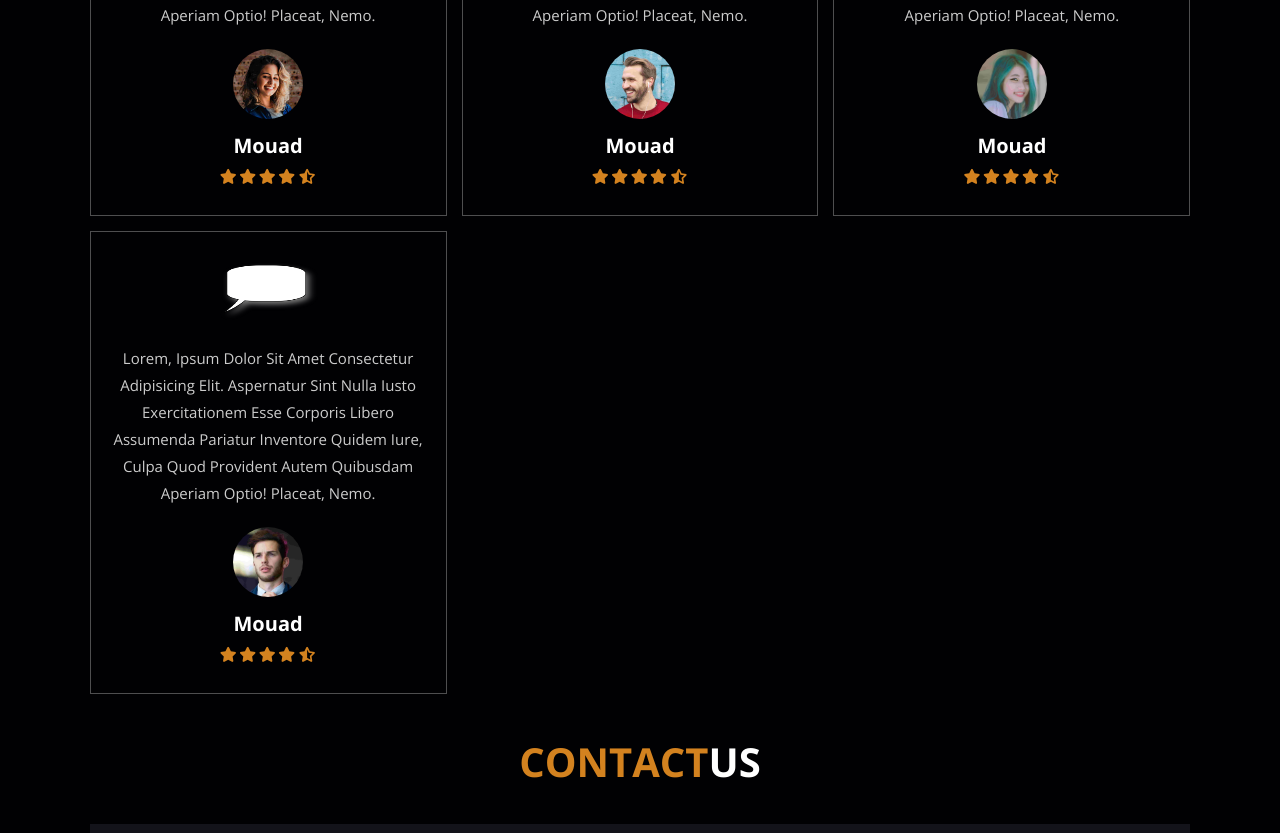
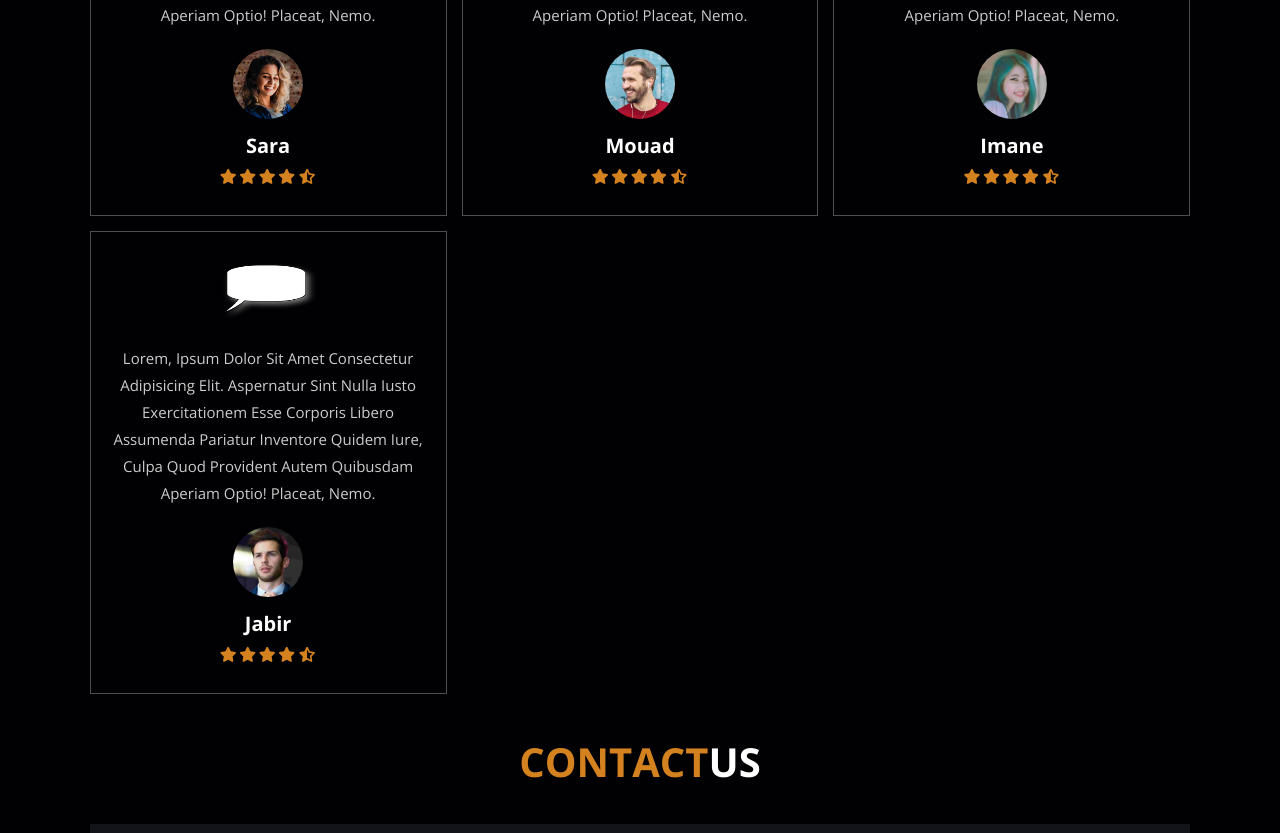
Before and after one commit to MouadHallaffou/mon_premier_projet_pour_coffe, a plain HTML site: page index.html in a window 1280 px wide. Shown: the part 3120-3953 px from the top of the page. Drawn offline with nearby package versions, Linux system fonts and the light colour scheme; grey boxes are pictures that could not be loaded.

Commit message:
Update user names in testimonials

```diff
--- a/index.html
+++ b/index.html
@@ -230,7 +230,7 @@
         <img src="photo/dialogue-window-g16f55abe4_640.png" class="quote" alt="">
         <p>Lorem, ipsum dolor sit amet consectetur adipisicing elit. Aspernatur sint nulla iusto exercitationem esse corporis libero assumenda pariatur inventore quidem iure, culpa quod provident autem quibusdam aperiam optio! Placeat, nemo.</p>
         <img src="photo/pic-1.jpg" class="user">
-        <h3>mouad</h3>
+        <h3>sara</h3>
         <div class="stars">
             <i class="fas fa-star"></i>
             <i class="fas fa-star"></i>
@@ -256,7 +256,7 @@
         <img src="photo/dialogue-window-g16f55abe4_640.png" class="quote" alt="">
         <p>Lorem, ipsum dolor sit amet consectetur adipisicing elit. Aspernatur sint nulla iusto exercitationem esse corporis libero assumenda pariatur inventore quidem iure, culpa quod provident autem quibusdam aperiam optio! Placeat, nemo.</p>
         <img src="photo/pic-3.jpg" class="user">
-        <h3>mouad</h3>
+        <h3>imane</h3>
         <div class="stars">
             <i class="fas fa-star"></i>
             <i class="fas fa-star"></i>
@@ -269,7 +269,7 @@
         <img src="photo/dialogue-window-g16f55abe4_640.png" class="quote" alt="">
         <p>Lorem, ipsum dolor sit amet consectetur adipisicing elit. Aspernatur sint nulla iusto exercitationem esse corporis libero assumenda pariatur inventore quidem iure, culpa quod provident autem quibusdam aperiam optio! Placeat, nemo.</p>
         <img src="photo/pic-4.jpg" class="user">
-        <h3>mouad</h3>
+        <h3>jabir</h3>
         <div class="stars">
             <i class="fas fa-star"></i>
             <i class="fas fa-star"></i>
```
